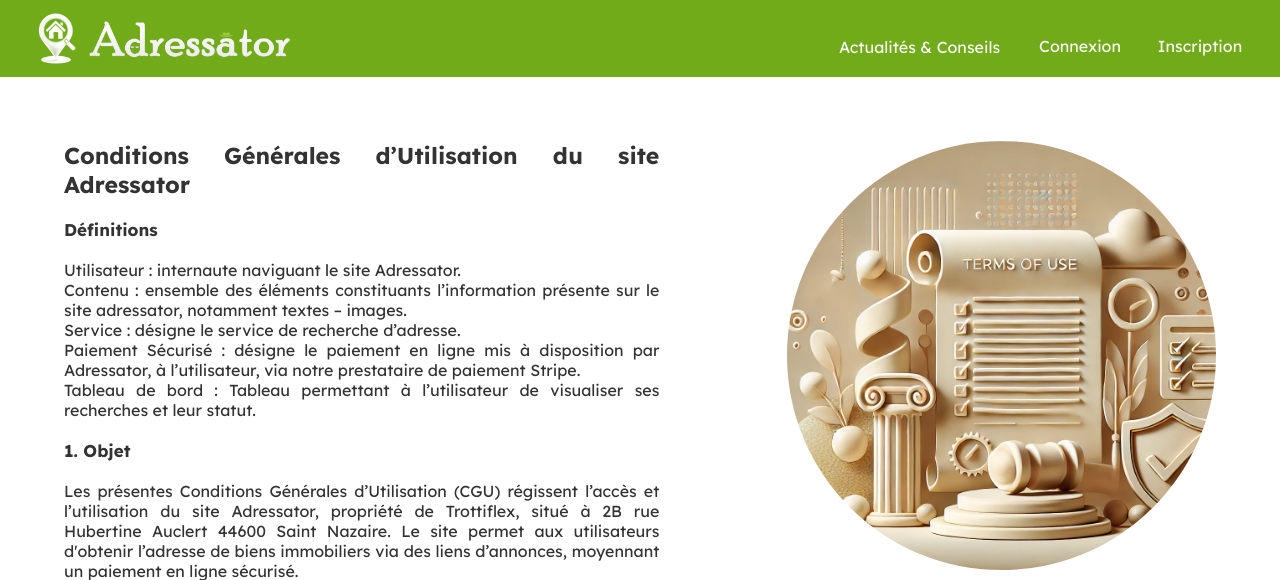
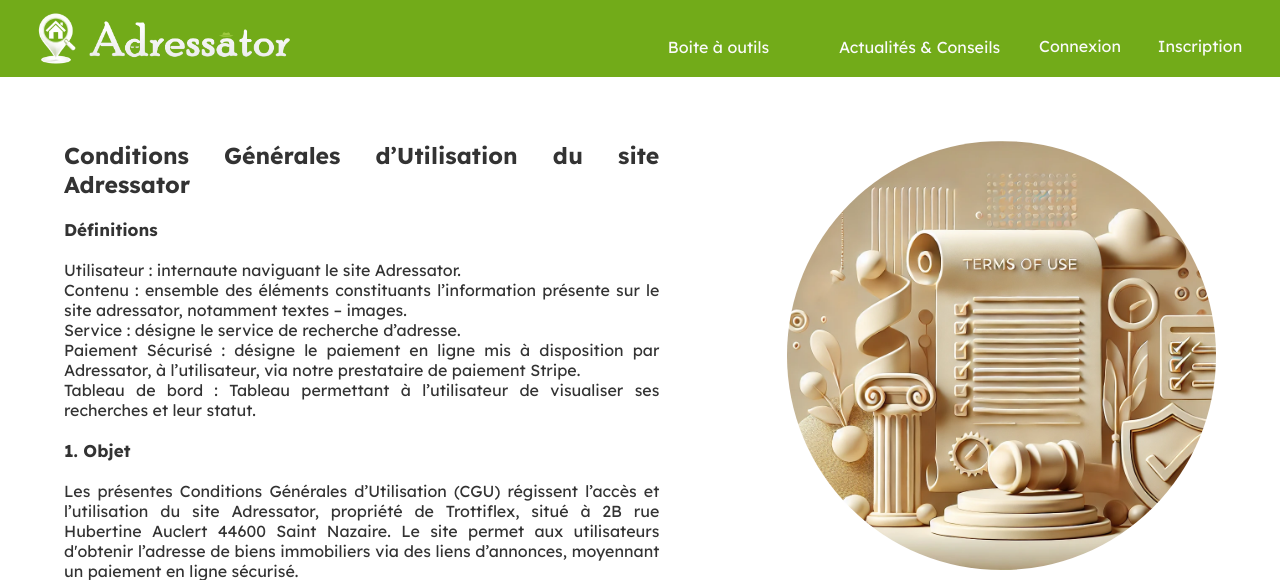
Before and after one commit to YannTonThat/Adressator, a Flask app: page /CGU in a window 1280 px wide. Shown: the top 580 px of the page. Run offline with Flask 3, Linux system fonts and the light colour scheme; parts of the project's set-up code (start-up, migrations or seed data) failed here and were passed over.

Commit message:
Update header.html

```diff
--- a/templates/header.html
+++ b/templates/header.html
@@ -1267,6 +1267,7 @@
 				<button style="display: none" class="search-btn" id="search-btn"
 					data-logged-in="{{ 'true' if user_logged_in else 'false' }}"><i class="fa-solid fa-circle-plus" style="width: 30px;"></i>Envoyer une annonce</button>
 				<div class="right">
+					<a class="actu-btn" id="boite-outils" href="/simu-mensu-pret">Boite à outils</a>
 					<a class="actu-btn" id="actu" href="/actu">Actualités & Conseils</a>
 					{% if user_logged_in %}
 					<!-- Afficher l'initiale de l'utilisateur et le bouton de déconnexion -->
```
